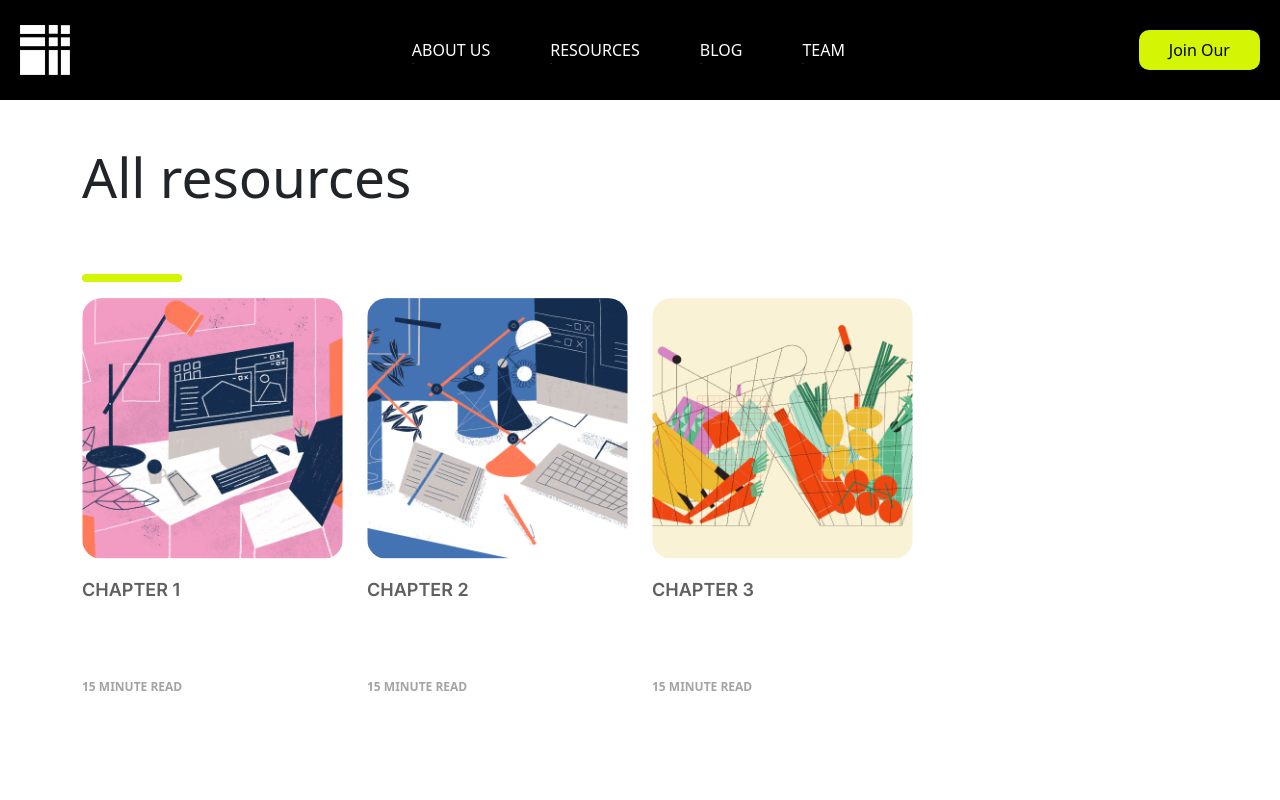
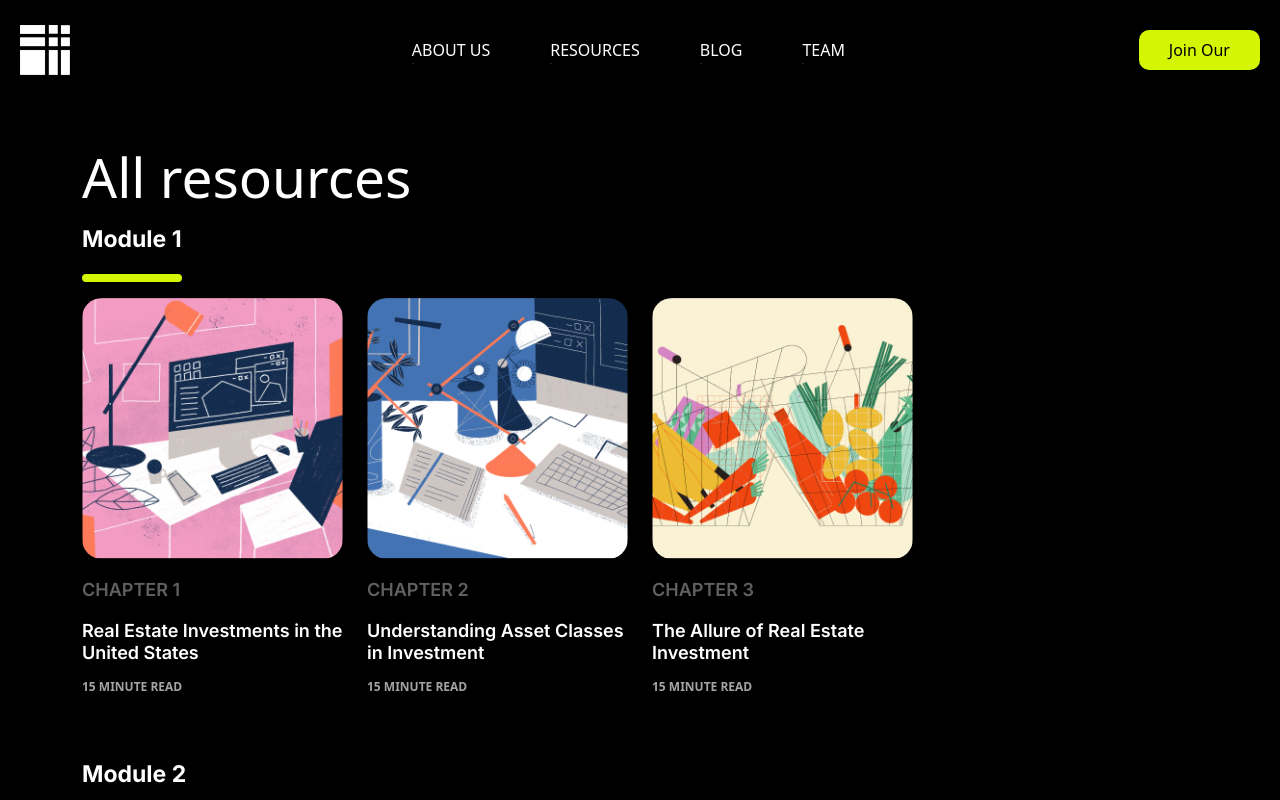
Before and after one commit to webtesting22/vaar, a React (Vite) app: page /AllResources in a window 1280 px wide. Shown: the top 800 px of the page. Built offline with nearby package versions, Linux system fonts and the light colour scheme.

Commit message:
all resources back color black

```diff
--- a/src/Components/AllResources/AllResources.jsx
+++ b/src/Components/AllResources/AllResources.jsx
@@ -9,10 +9,10 @@ function AllResources() {
     return (
         <>
             <div className="section-padding "></div>
-            <section className='bg-white'>
+            <section>
                 <div className="container">
                     <div>
-                        <h1 style={{ fontSize: "55px" }}>All resources</h1>
+                        <h1 style={{ fontSize: "55px",color:"white" }}>All resources</h1>
                         {/* <select class="form-select" aria-label="Default select example">
                             <option selected>Topics</option>
                             <option value="1">One</option>
```
